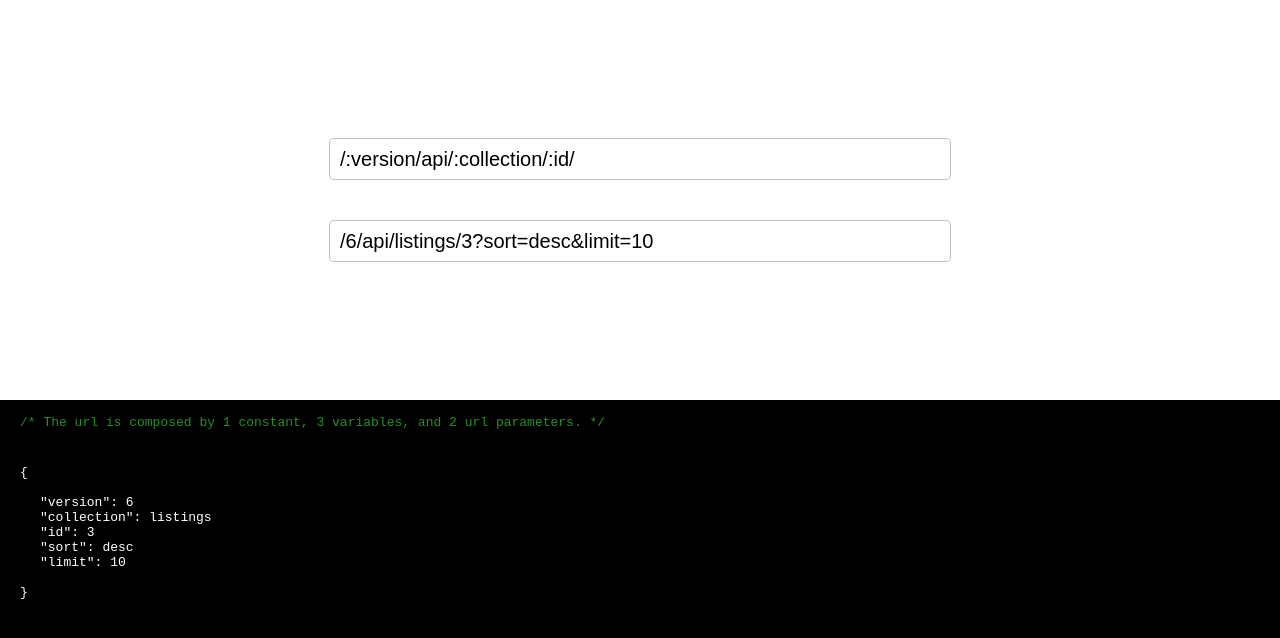
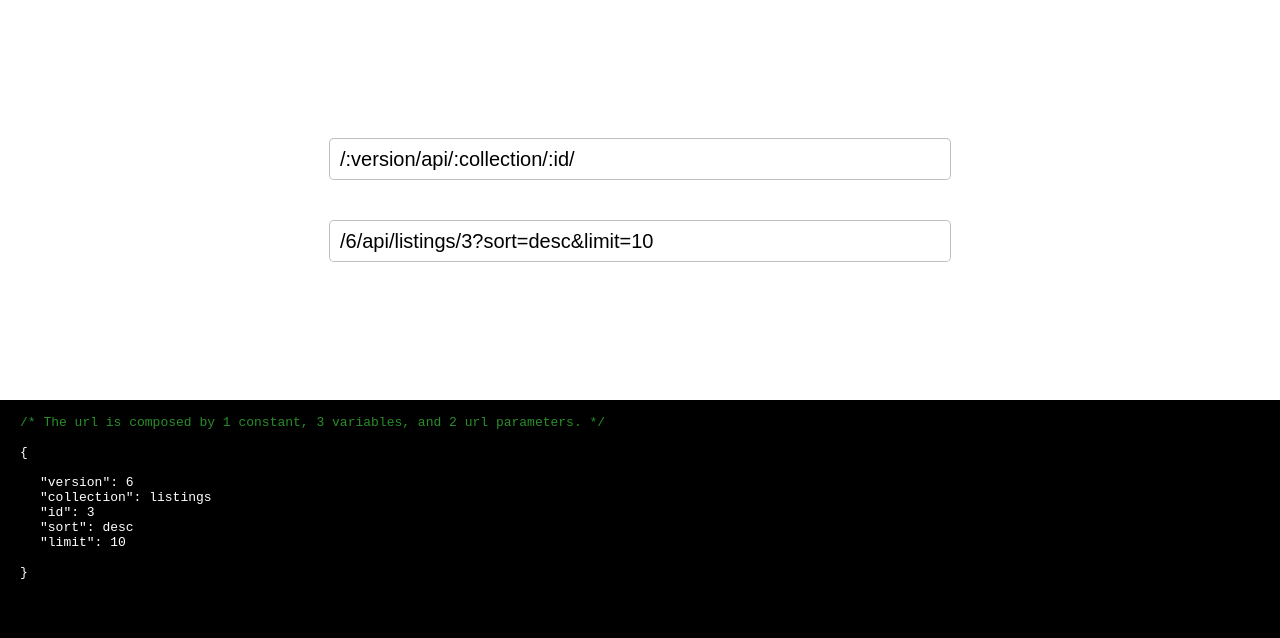
Before and after one commit to psaga/url-parser, a plain HTML site: page index.html in a window 1280 px wide. Drawn offline with Linux system fonts and the light colour scheme.

Commit message:
Minor fix.

```diff
--- a/style.css
+++ b/style.css
@@ -42,7 +42,7 @@ body {
 
 .result > #summary {
     color: #288e28;
-    padding: 15px 0px 20px 20px;
+    padding: 15px 20px 0px 20px;
 }
 
 .result > .label {
```
